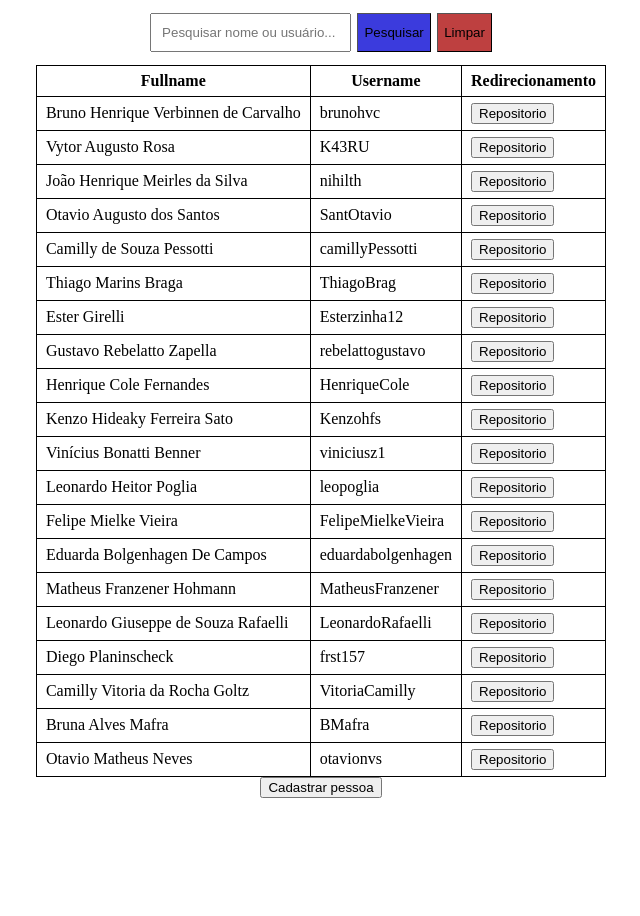
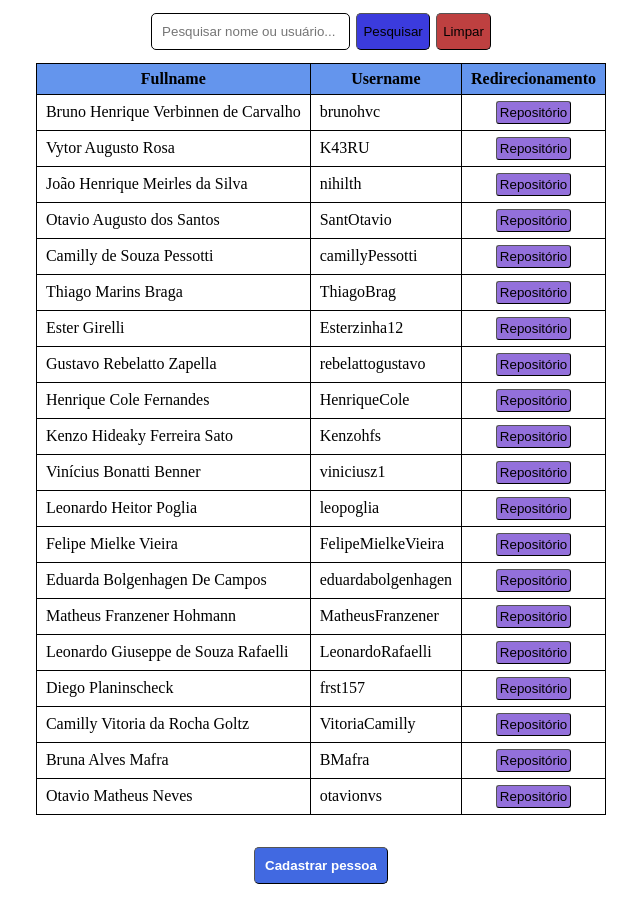
Before and after one commit to Kenzohfs/fetchRequisicao, a website: page public/index.html in a window 1280 px wide. Shown: the whole page, without its empty margins (319-959 px from the left). Before the commit the page ends 800 px from the top, so only its background shows below. Drawn offline with Linux system fonts and the light colour scheme.

Commit message:
update home
without modal update

```diff
--- a/public/script.js
+++ b/public/script.js
@@ -59,7 +59,9 @@ function colocarRegistors(tabela, listaParameter) {
         const linha = document.createElement("tr");
         const colunaName = document.createElement("td");
         const colunaUsername = document.createElement("td");
-        const botaoRedirecionamento = document.createElement("td");
+        const divBotaoRedirecionamento = document.createElement("td");
+
+        divBotaoRedirecionamento.className = 'divBotaoRedirecionamento'
 
         colunaName.innerText = e.nome;
         colunaUsername.innerText = e.username;
@@ -67,8 +69,8 @@ function colocarRegistors(tabela, listaParameter) {
         tabela.appendChild(linha);
         linha.appendChild(colunaName);
         linha.appendChild(colunaUsername);
-        linha.appendChild(botaoRedirecionamento);
-        botaoRedirecionamento.appendChild(criarBotao(e.username));
+        linha.appendChild(divBotaoRedirecionamento);
+        divBotaoRedirecionamento.appendChild(criarBotao(e.username));
     });
 
     botaoCadastro()
@@ -78,7 +80,9 @@ function criarBotao(username) {
     const botao = document.createElement("button")
     const link = document.createElement('a');
 
-    link.innerText = 'Repositorio'
+    botao.className = 'botaoRedirecionamento'
+
+    link.innerText = 'Repositório'
     link.href = './userPage/index.html?' + username
 
     botao.appendChild(link);
--- a/public/style.css
+++ b/public/style.css
@@ -8,6 +8,8 @@
 
 #inputFilter {
     margin: 1vw 0vw;
+    border-radius: 5px;
+    border: 1px solid black;
 }
 
 #divBotaoFilter {
@@ -18,12 +20,38 @@
     margin-left: 0.5vw;
     height: 100%;
     border-width: 1px;
+    border-radius: 5px;
 }
 
 table, th, td {
     border: 1px solid black;
     border-collapse: collapse;
     padding: 6px 9px;
+}
+
+th {
+    background-color: cornflowerblue;
+}
+
+.divBotaoRedirecionamento {
+    text-align: center;
+}
+
+.botaoRedirecionamento {
+    background-color: mediumpurple;
+    border-width: 1px;
+    border-radius: 3px;
+    padding: 3px;
+}
+
+#botaoAtual {
+    margin: 4vh 0px;
+    padding: 10px;
+    border-radius: 5px;
+    border-width: 1px;
+    background-color: royalblue;
+    color: white;
+    font-weight: bold;
 }
 
 body {
```
